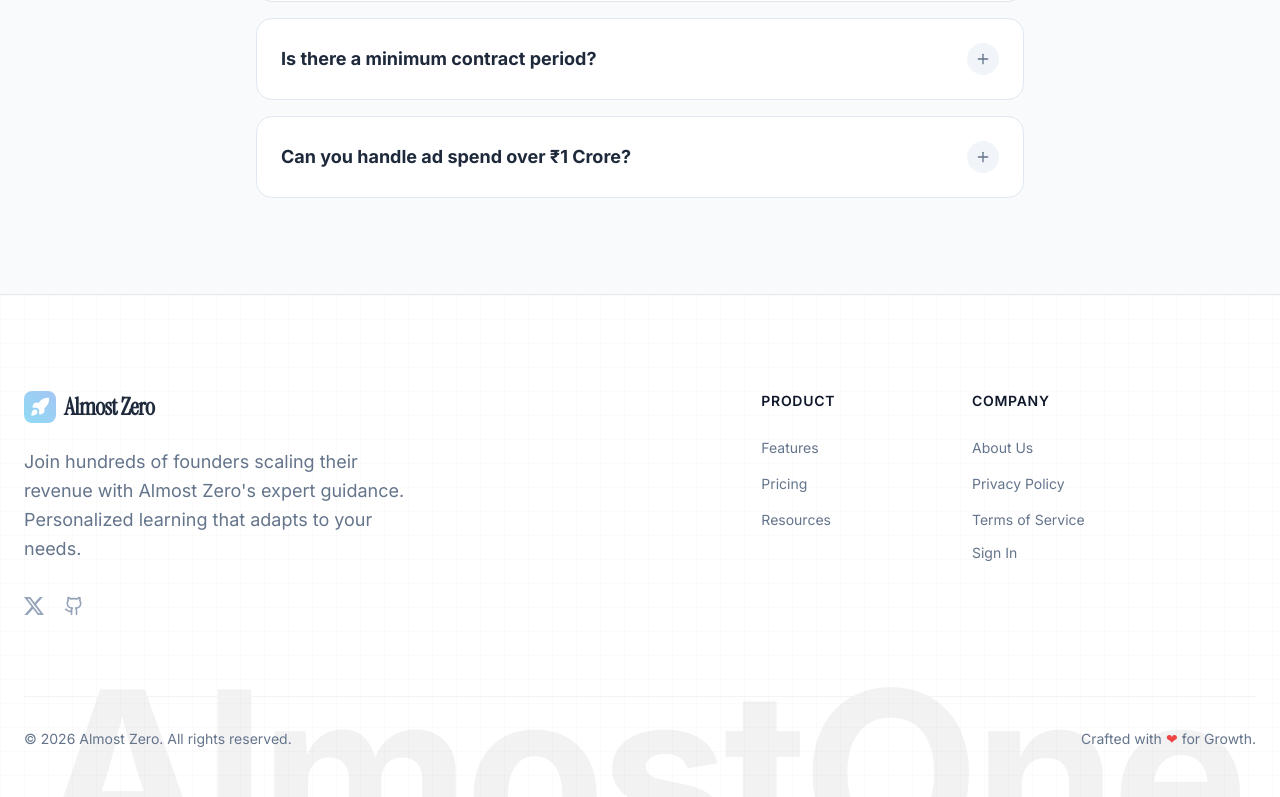
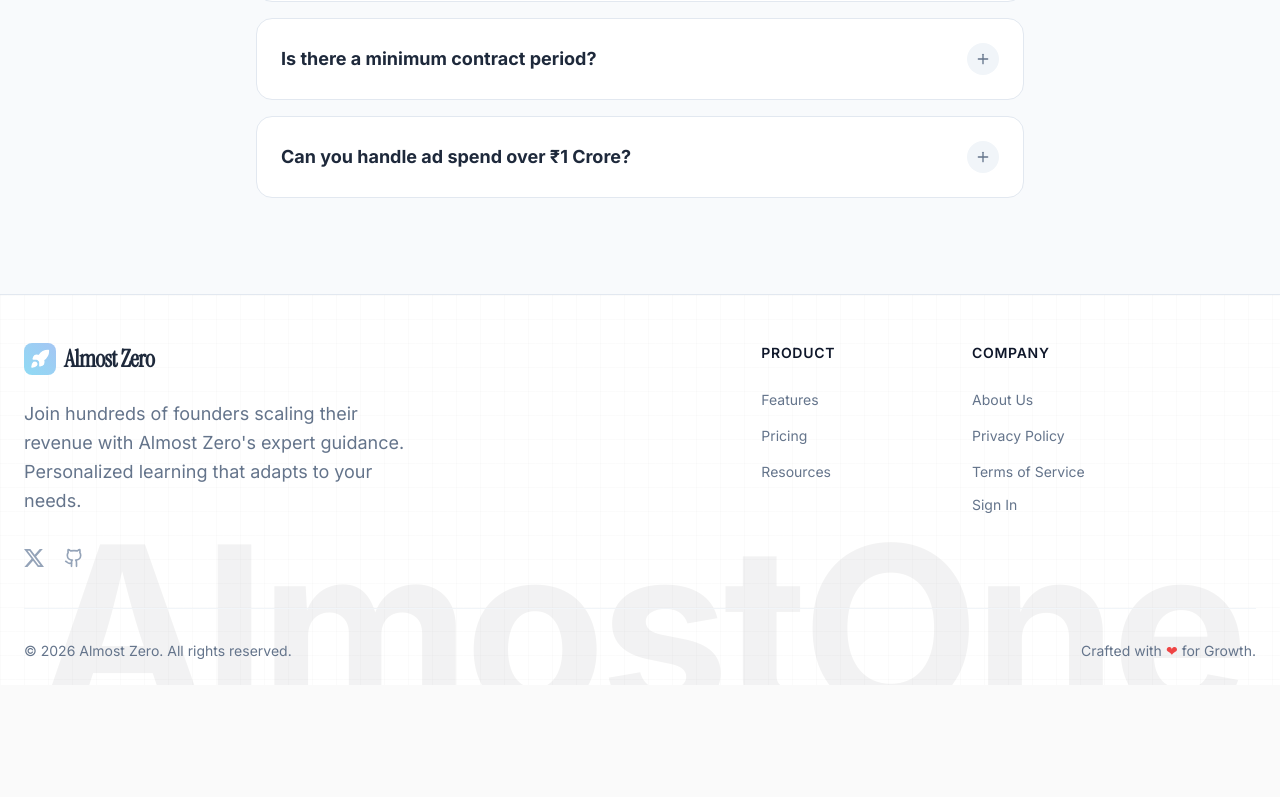
Before and after one commit to solicatehq/almostone, a React (Vite) app: page / in a window 1280 px wide. Shown: the part 6990-7787 px from the top of the page. After the commit the page ends 7675 px from the top, so only its background shows below. Built offline with nearby package versions, Linux system fonts and the light colour scheme.

Commit message:
refactor: adjust footer padding and margin for improved spacing

```diff
--- a/components/landing/Footer.tsx
+++ b/components/landing/Footer.tsx
@@ -17,7 +17,7 @@ const XIcon = ({ className }: { className?: string }) => (
 
 export const Footer: React.FC = () => {
   return (
-    <footer className="relative pt-24 pb-12 overflow-hidden border-t border-slate-200 bg-white">
+    <footer className="relative pt-12 pb-6 overflow-hidden border-t border-slate-200 bg-white">
       {/* Background Elements */}
       <div className="absolute inset-0 z-0 pointer-events-none">
         {/* Large Background Text */}
@@ -108,7 +108,7 @@ export const Footer: React.FC = () => {
         </div>
 
         {/* Copyright */}
-        <div className="mt-20 pt-8 border-t border-slate-100 flex flex-col md:flex-row justify-between items-center gap-4 text-sm text-slate-500 relative z-10">
+        <div className="mt-10 pt-8 border-t border-slate-100 flex flex-col md:flex-row justify-between items-center gap-4 text-sm text-slate-500 relative z-10">
           <p>© {new Date().getFullYear()} Almost Zero. All rights reserved.</p>
           <p className="flex items-center gap-1">
             Crafted with <span className="text-red-500">❤</span> for Growth.
```
